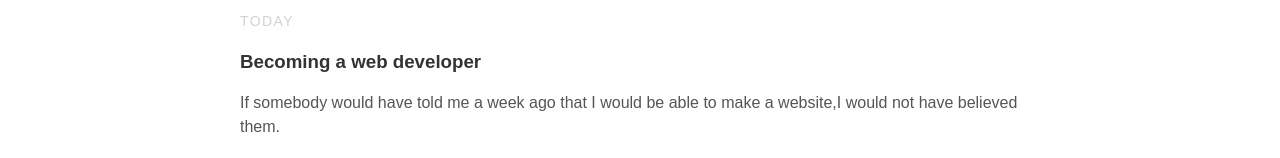
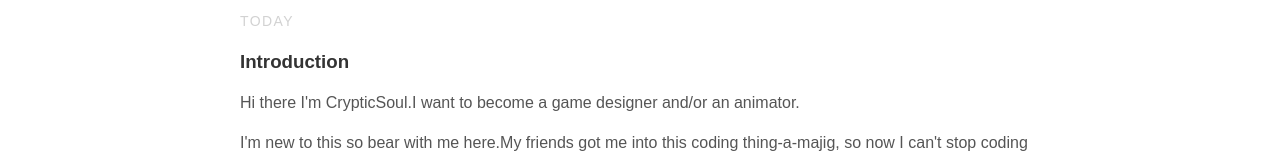
Before and after one commit to CrypticSoul/CrypticSoul.github.io, a plain HTML site: page index.html in a window 1280 px wide. Shown: the part 637-795 px from the top of the page. Drawn offline with Linux system fonts and the light colour scheme.

Commit message:
Update index.html

```diff
--- a/index.html
+++ b/index.html
@@ -22,10 +22,10 @@
         <span>Me</span>
       </div>
       <p class="post-date">Today</p>
-      <h3 class="post-title">Becoming a web developer</h3>
+      <h3 class="post-title">Introduction</h3>
       <div class="post-content">
-        <p>If somebody would have told me a week ago that I would be able to make a website,I would not have believed them.</p>
-        <p>Just a few days later, I came across Mimo and started to work on a real blog.</p>
+        <p>Hi there I'm CrypticSoul.I want to become a game designer and/or an animator.</p>
+        <p>I'm new to this so bear with me here.My friends got me into this coding thing-a-majig, so now I can't stop coding</p>
       </div>
     </div>
   </div>
```
